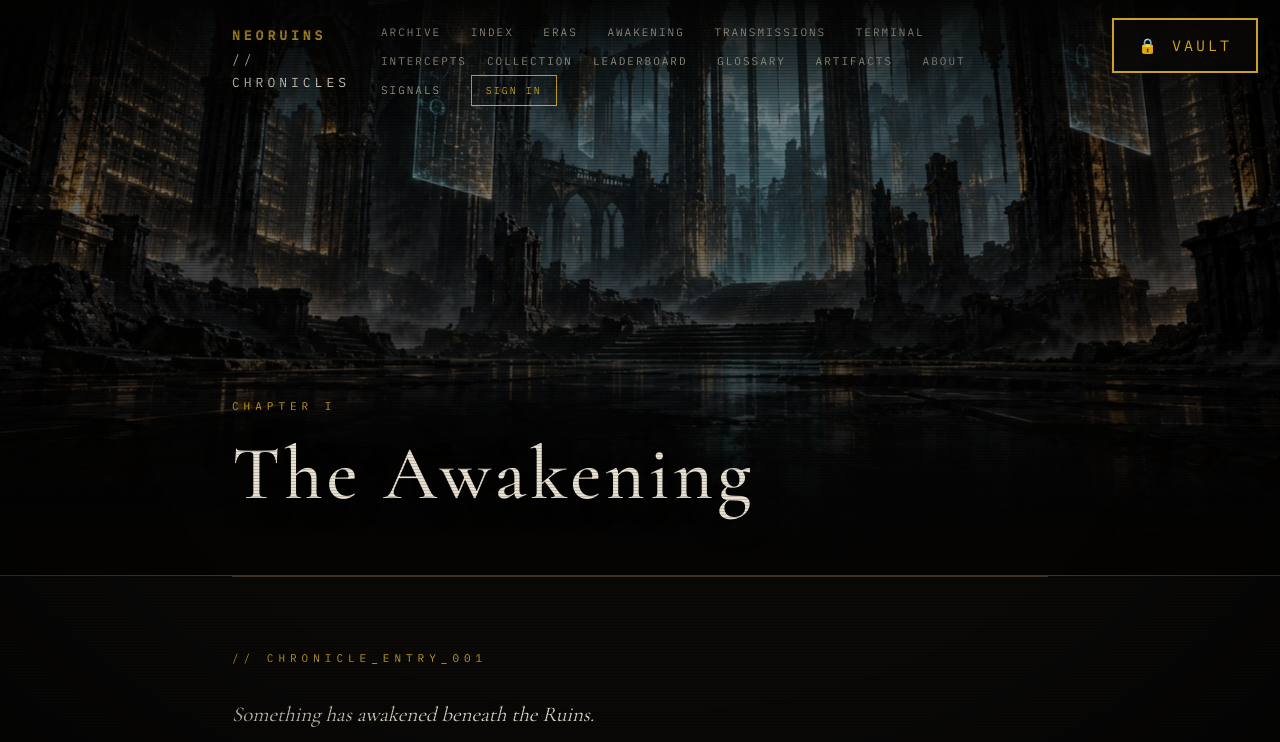
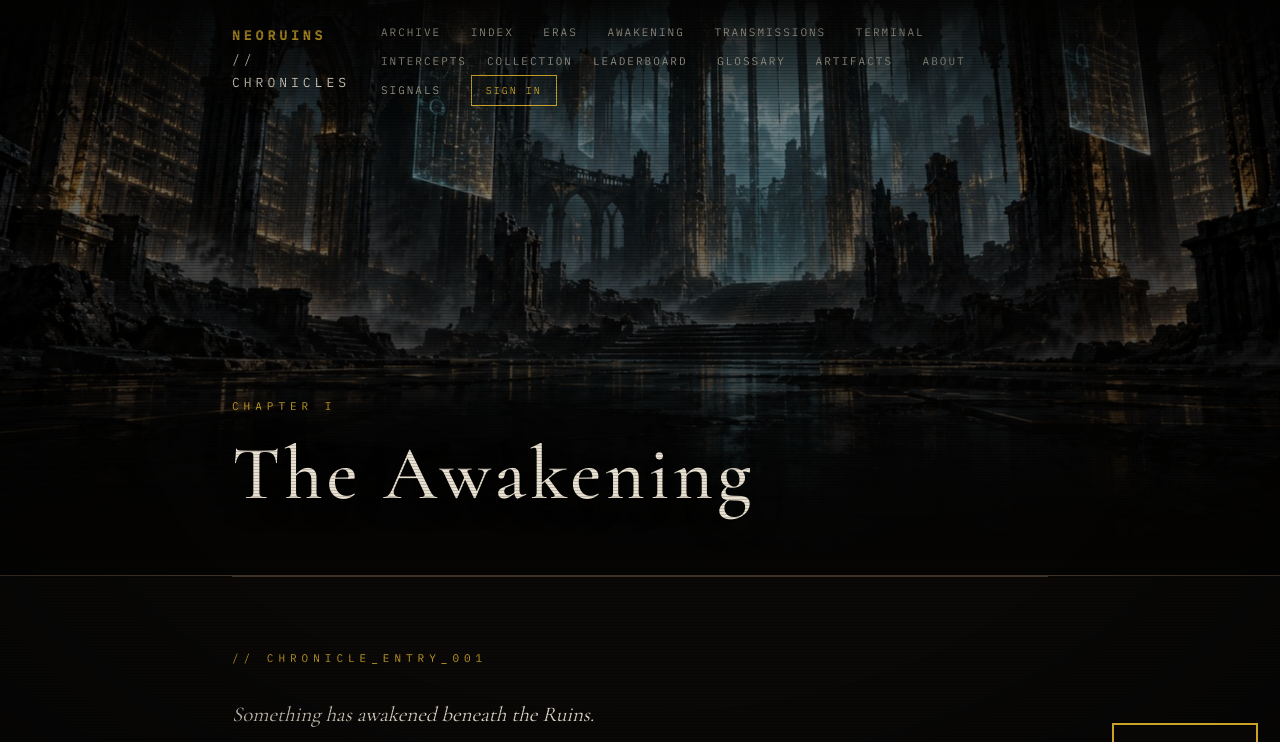
Before and after one commit to Neo-ruin/neoruins-chronicles, a plain HTML site: page chapter-1.html in a window 1280 px wide. Shown: the top 742 px of the page. Drawn offline with nearby package versions, Linux system fonts and the light colour scheme.

Commit message:
Move vault button to bottom-right on chapter-1 (Angelo)

```diff
--- a/chapter-1.html
+++ b/chapter-1.html
@@ -90,7 +90,7 @@
   .cursor{display:inline-block; width:8px; height:14px; background:var(--gold); vertical-align:-2px; animation:blink 1.1s infinite; margin-left:6px}
   @keyframes blink{0%,60%{opacity:1}61%,100%{opacity:.1}}
 
-  .vault-corner{position:fixed; top:18px; right:22px; z-index:100; background:rgba(10,9,8,.85); border:2px solid var(--gold); color:var(--gold); font-family:"IBM Plex Mono",monospace; font-size:15px; letter-spacing:3px; padding:12px 24px; cursor:pointer; text-decoration:none; display:inline-block; transition:.3s; backdrop-filter:blur(4px)}
+  .vault-corner{position:fixed; bottom:22px; right:22px; z-index:100; background:rgba(10,9,8,.85); border:2px solid var(--gold); color:var(--gold); font-family:"IBM Plex Mono",monospace; font-size:15px; letter-spacing:3px; padding:12px 24px; cursor:pointer; text-decoration:none; display:inline-block; transition:.3s; backdrop-filter:blur(4px)}
   .vault-corner:hover{background:var(--gold); color:#000; box-shadow:0 0 24px rgba(201,162,39,.5); transform:scale(1.05)}
 </style>
 <script src="https://cdn.jsdelivr.net/npm/@supabase/supabase-js@2"></script>
```
